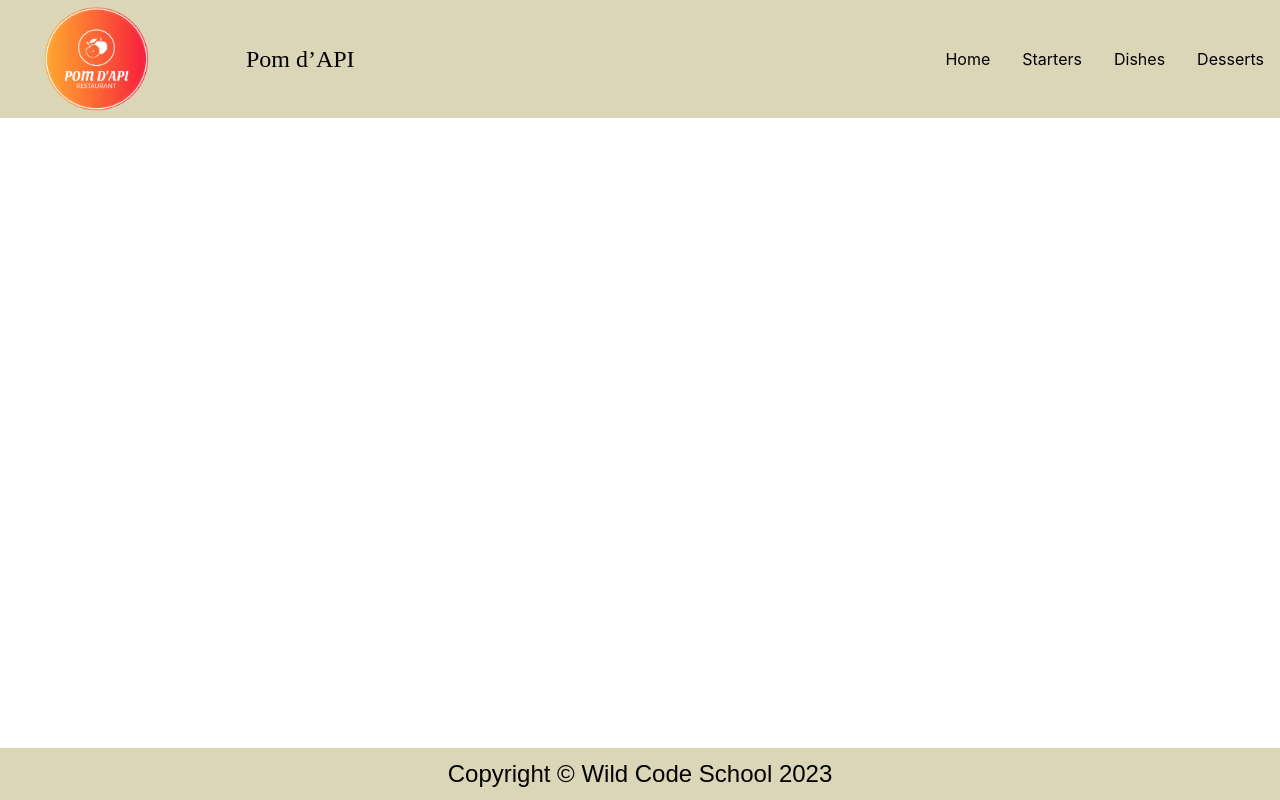
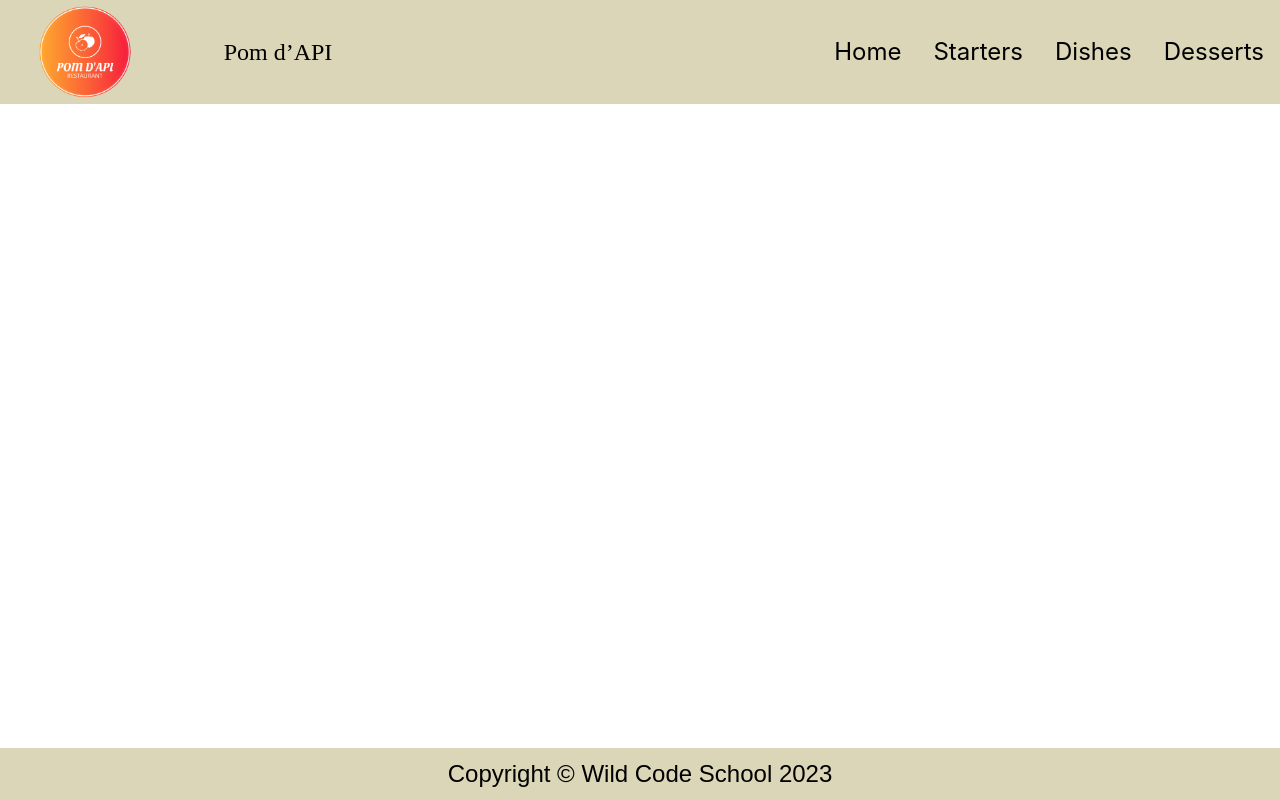
Before and after one commit to Cedric-Font/workshop-react, a React (Vite) app in the folder workshop-react/: page / in a window 1280 px wide. Built offline with nearby package versions, Linux system fonts and the light colour scheme.

Commit message:
finalisation

```diff
--- a/workshop-react/src/component/NavBar.css
+++ b/workshop-react/src/component/NavBar.css
@@ -33,7 +33,7 @@
     text-align: center;
     padding: 14px 16px;
     text-decoration: none;
-    font-size: auto;
+    font-size: x-large;
 
   }
 
```
